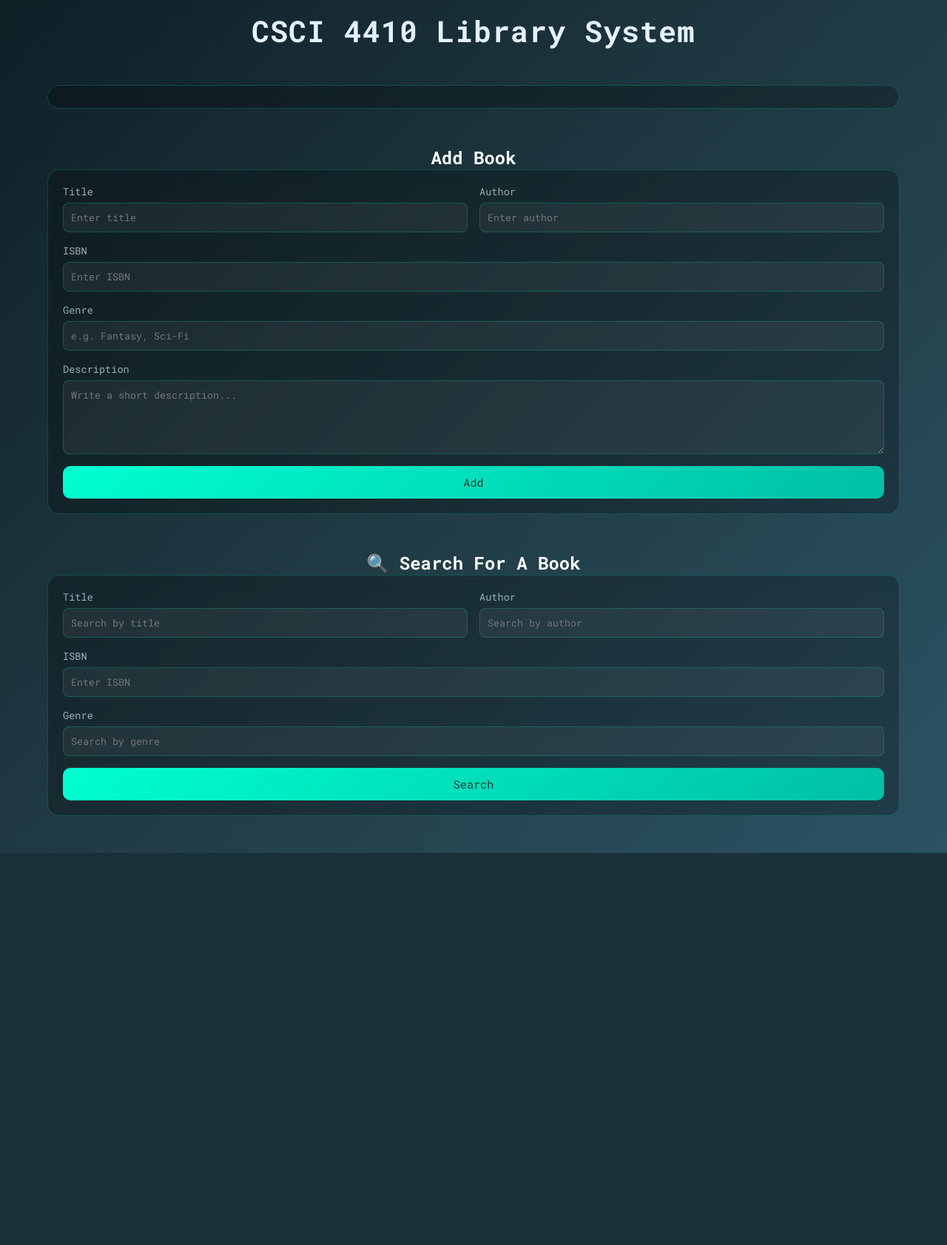
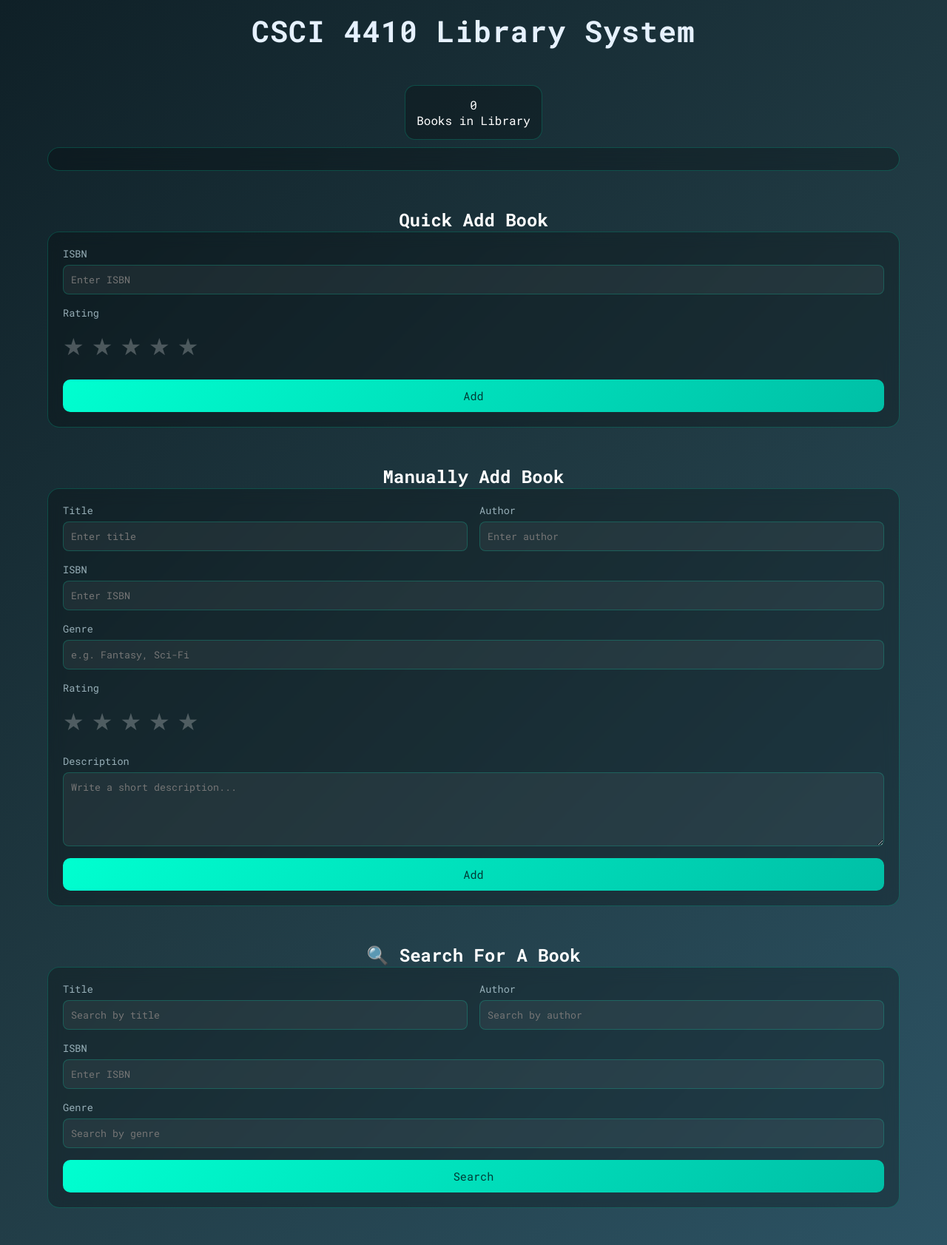
Before and after one commit to Hbastian/cacheMeOutside, a PHP site: page / in a window 1280 px wide. Shown: the whole page at 74% size. Before the commit the page ends 1153 px from the top, so only its background shows below. Run offline with PHP 8.4, Linux system fonts and the light colour scheme.

Commit message:
added quick add

```diff
--- a/index.php
+++ b/index.php
@@ -1,5 +1,4 @@
 <!doctype html>
-
 <html lang="en">
 
 <head>
@@ -16,20 +15,40 @@
 
 <body>
     <header id="top-header">
-        <h1> CSCI 4410 Library System</h1>
+        <h1>CSCI 4410 Library System</h1>
     </header>
 
-    <!-- container to hold how many total books in library? I don't know if we want to add that -->
-    <!-- <div id="book-total">
-        <p id="book-count">N/A</p>
+    <div id="book-total">
+        <p id="book-count">0</p>
         <span id="book-label">Books in Library</span>
-    </div> -->
+    </div>
 
-    <!-- Container To Hold All Books @ Top of Page -->
+    <!-- Container To Hold All Books -->
     <div id="all-books"></div>
 
-    <!-- Container To Add Books -->
-    <h2 style="color: white">Add Book</h2>
+    <h2 style="color: white">Quick Add Book</h2>
+    <div id="add-book-ISBN">
+        <div class="field full">
+            <label for="quick-isbn-input">ISBN</label>
+            <input id="quick-isbn-input" type="text" placeholder="Enter ISBN" />
+        </div>
+
+        <div class="field full">
+            <label for="rating-input-ISBN">Rating</label>
+            <div id="rating-input-ISBN" class="star-rating">
+                <span class="star" data-value="1">★</span>
+                <span class="star" data-value="2">★</span>
+                <span class="star" data-value="3">★</span>
+                <span class="star" data-value="4">★</span>
+                <span class="star" data-value="5">★</span>
+            </div>
+            <input type="hidden" id="rating-value-ISBN" value="0" />
+        </div>
+
+        <button id="quick-add-btn">Add</button>
+    </div>
+
+    <h2 style="color: white">Manually Add Book</h2>
     <div id="add-books">
         <div class="field">
             <label for="title-input">Title</label>
@@ -42,8 +61,8 @@
         </div>
 
         <div class="field full">
-            <label for="isbn-input">ISBN</label>
-            <input id="isbn-input" type="text" placeholder="Enter ISBN" />
+            <label for="manual-isbn-input">ISBN</label>
+            <input id="manual-isbn-input" type="text" placeholder="Enter ISBN" />
         </div>
 
         <div class="field full">
@@ -52,11 +71,23 @@
         </div>
 
         <div class="field full">
+            <label for="rating-input">Rating</label>
+            <div id="rating-input" class="star-rating">
+                <span class="star" data-value="1">★</span>
+                <span class="star" data-value="2">★</span>
+                <span class="star" data-value="3">★</span>
+                <span class="star" data-value="4">★</span>
+                <span class="star" data-value="5">★</span>
+            </div>
+            <input type="hidden" id="rating-value" value="0" />
+        </div>
+
+        <div class="field full">
             <label for="description-area">Description</label>
             <textarea id="description-area" placeholder="Write a short description..."></textarea>
         </div>
 
-        <button id="add-btn">Add</button>
+        <button id="manual-add-btn">Add</button>
     </div>
 
     <h2 style="color: white">🔍 Search For A Book</h2>
--- a/script.js
+++ b/script.js
@@ -1,17 +1,27 @@
-const addBtn = document.getElementById("add-btn");
+const manualAddBtn = document.getElementById("manual-add-btn");
+const quickAddBtn = document.getElementById("quick-add-btn");
 const allBooks = document.getElementById("all-books");
+const bookCount = document.getElementById("book-count");
 
-addBtn.addEventListener("click", () => {
-    const title = document.getElementById("title-input").value.trim();
-    const author = document.getElementById("author-input").value.trim();
-    const isbn = document.getElementById("isbn-input").value.trim();
-    const genre = document.getElementById("genre-input").value.trim();
-    const description = document.getElementById("description-area").value.trim();
+function updateBookCount() {
+    const totalBooks = allBooks.querySelectorAll(".book-card").length;
+    bookCount.textContent = totalBooks;
+}
 
-    if (!title || !author || !isbn || !genre || !description) {
-        alert("Please fill in all fields.");
-        return;
+function resetStarRating(hiddenInputId, ratingContainerId) {
+    const hiddenInput = document.getElementById(hiddenInputId);
+    const ratingContainer = document.getElementById(ratingContainerId);
+
+    hiddenInput.value = "0";
+
+    ratingContainer.querySelectorAll(".star").forEach((star) => {
+        star.classList.remove("active");
+    });
 }
+
+function createBookCard({ title, author, isbn, genre, description, rating }) {
+    const filledStars = "★".repeat(rating);
+    const emptyStars = "☆".repeat(5 - rating);
 
     const bookCard = document.createElement("div");
     bookCard.classList.add("book-card");
@@ -22,15 +32,101 @@ addBtn.addEventListener("click", () => {
             <p class="book-author"><strong>Author:</strong> ${author}</p>
             <p class="book-isbn"><strong>ISBN:</strong> ${isbn}</p>
             <p class="book-genre"><strong>Genre:</strong> ${genre}</p>
+            <p class="book-rating"><strong>Rating:</strong> ${filledStars}${emptyStars}</p>
             <p class="book-description"><strong>Description:</strong> ${description}</p>
         </div>
     `;
 
     allBooks.appendChild(bookCard);
+    updateBookCount();
+}
+
+// Manual Add
+manualAddBtn.addEventListener("click", () => {
+    const title = document.getElementById("title-input").value.trim();
+    const author = document.getElementById("author-input").value.trim();
+    const isbn = document.getElementById("manual-isbn-input").value.trim();
+    const genre = document.getElementById("genre-input").value.trim();
+    const description = document.getElementById("description-area").value.trim();
+    const rating = parseInt(document.getElementById("rating-value").value, 10);
+
+    if (!title || !author || !isbn || !genre || !description) {
+        alert("Please fill in all manual book fields.");
+        return;
+    }
+
+    if (rating === 0) {
+        alert("Please select a star rating.");
+        return;
+    }
+
+    createBookCard({
+        title,
+        author,
+        isbn,
+        genre,
+        description,
+        rating
+    });
 
     document.getElementById("title-input").value = "";
     document.getElementById("author-input").value = "";
-    document.getElementById("isbn-input").value = "";
+    document.getElementById("manual-isbn-input").value = "";
     document.getElementById("genre-input").value = "";
     document.getElementById("description-area").value = "";
+
+    resetStarRating("rating-value", "rating-input");
 });
+
+// Quick Add
+quickAddBtn.addEventListener("click", () => {
+    const isbn = document.getElementById("quick-isbn-input").value.trim();
+    const rating = parseInt(document.getElementById("rating-value-ISBN").value, 10);
+
+    if (!isbn) {
+        alert("Please enter an ISBN.");
+        return;
+    }
+
+    if (rating === 0) {
+        alert("Please select a star rating.");
+        return;
+    }
+
+    // Placeholder quick-add behavior since no API/book lookup logic exists yet
+    createBookCard({
+        title: "Quick Added Book",
+        author: "Unknown Author",
+        isbn,
+        genre: "Unknown Genre",
+        description: "Added using Quick Add. Replace this with real ISBN lookup logic if needed.",
+        rating
+    });
+
+    document.getElementById("quick-isbn-input").value = "";
+    resetStarRating("rating-value-ISBN", "rating-input-ISBN");
+});
+
+// Star rating click logic
+document.querySelectorAll(".star-rating").forEach((ratingContainer) => {
+    const stars = ratingContainer.querySelectorAll(".star");
+    const hiddenInput = ratingContainer.nextElementSibling;
+
+    stars.forEach((star) => {
+        star.addEventListener("click", () => {
+            const value = Number(star.dataset.value);
+
+            stars.forEach((s) => {
+                const sValue = Number(s.dataset.value);
+                s.classList.toggle("active", sValue <= value);
+            });
+
+            if (hiddenInput) {
+                hiddenInput.value = value;
+            }
+        });
+    });
+});
+
+// Initialize count on page load
+updateBookCount();
--- a/style.css
+++ b/style.css
@@ -21,6 +21,17 @@ body {
     font-size: 20px;
     margin-bottom: 2rem;
     letter-spacing: 1px;
+}
+
+#book-total {
+    border: 1px solid rgba(0, 255, 200, 0.2);
+    background: rgba(0, 0, 0, 0.25);
+    text-align: center;
+    justify-content: center;
+    color: white;
+    padding: 15px;
+    margin-bottom: 10px;
+    border-radius: 14px;
 }
 
 /* BOOK LIST CONTAINER */
@@ -72,6 +83,7 @@ body {
 
 /* FORM CONTAINERS */
 #add-books,
+#add-book-ISBN,
 #search-books {
     color: #cfe9f3;
     border: 1px solid rgba(0, 255, 200, 0.2);
@@ -106,7 +118,8 @@ label {
 /* INPUTS */
 #title-input,
 #author-input,
-#isbn-input,
+#quick-isbn-input,
+#manual-isbn-input,
 #genre-input,
 #description-area,
 #search-title,
@@ -119,12 +132,14 @@ label {
     background: rgba(255, 255, 255, 0.05);
     color: #e6f1ff;
     outline: none;
+    width: 100%;
 }
 
 /* INPUT FOCUS */
 #title-input:focus,
 #author-input:focus,
-#isbn-input:focus,
+#quick-isbn-input:focus,
+#manual-isbn-input:focus,
 #genre-input:focus,
 #description-area:focus,
 #search-title:focus,
@@ -142,7 +157,8 @@ label {
 }
 
 /* BUTTONS */
-#add-btn,
+#quick-add-btn,
+#manual-add-btn,
 #search-btn {
     grid-column: 1 / -1;
     padding: 12px;
@@ -155,13 +171,49 @@ label {
     transition: all 0.2s ease;
 }
 
-#add-btn:hover,
+#quick-add-btn:hover,
+#manual-add-btn:hover,
 #search-btn:hover {
     transform: translateY(-1px);
     box-shadow: 0 0 12px rgba(0, 255, 200, 0.4);
 }
 
-#add-btn:active,
+#quick-add-btn:active,
+#manual-add-btn:active,
 #search-btn:active {
     transform: scale(0.98);
 }
+
+/* STAR RATING */
+.star-rating {
+    display: flex;
+    gap: 10px;
+    font-size: 2rem;
+    cursor: pointer;
+    user-select: none;
+    padding: 8px 0;
+    flex-wrap: wrap;
+}
+
+.star {
+    color: rgba(255, 255, 255, 0.25);
+    transition: transform 0.15s ease, color 0.15s ease, text-shadow 0.15s ease;
+}
+
+.star:hover {
+    transform: scale(1.15);
+}
+
+.star.active {
+    color: #ffd166;
+    text-shadow: 0 0 10px rgba(255, 209, 102, 0.45);
+}
+
+/* BOOK RATING DISPLAY */
+.book-rating {
+    text-align: center;
+    font-size: 1.2rem;
+    margin-bottom: 1rem;
+    color: #ffd166;
+    letter-spacing: 3px;
+}
```
Lines whose indentation alone changed are shown as unchanged.
